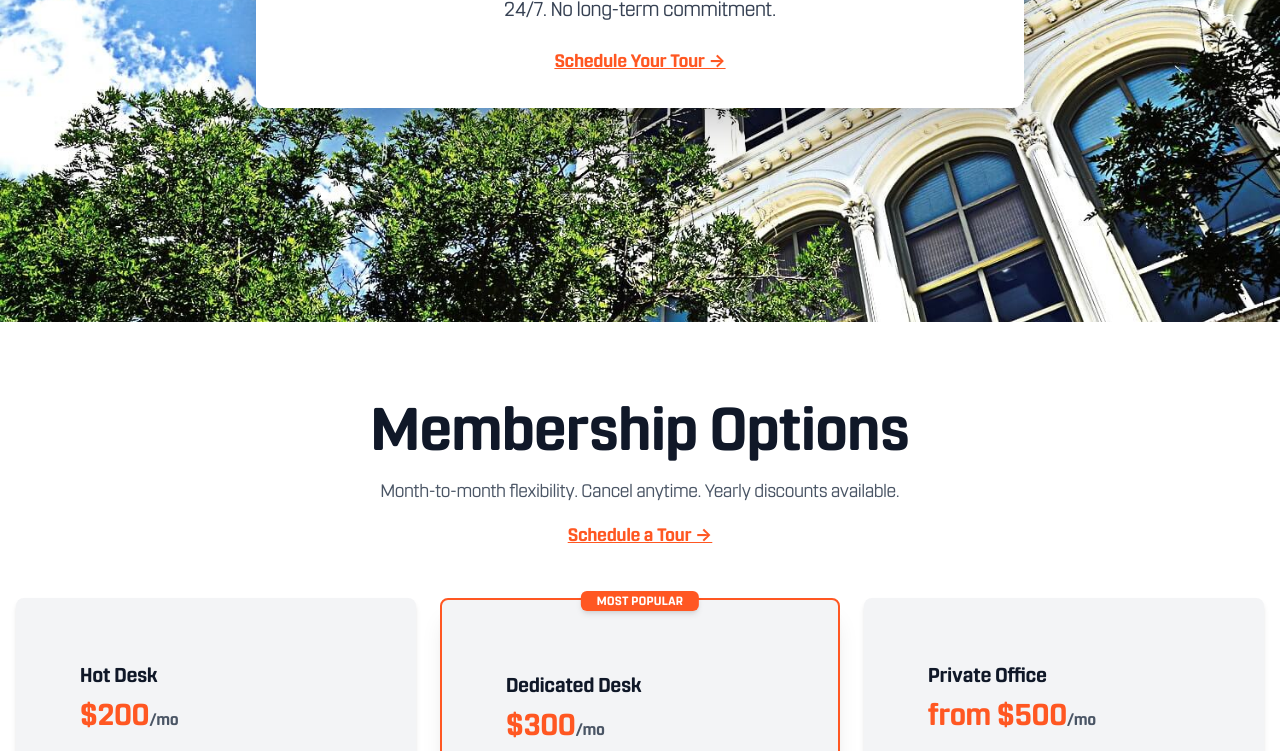
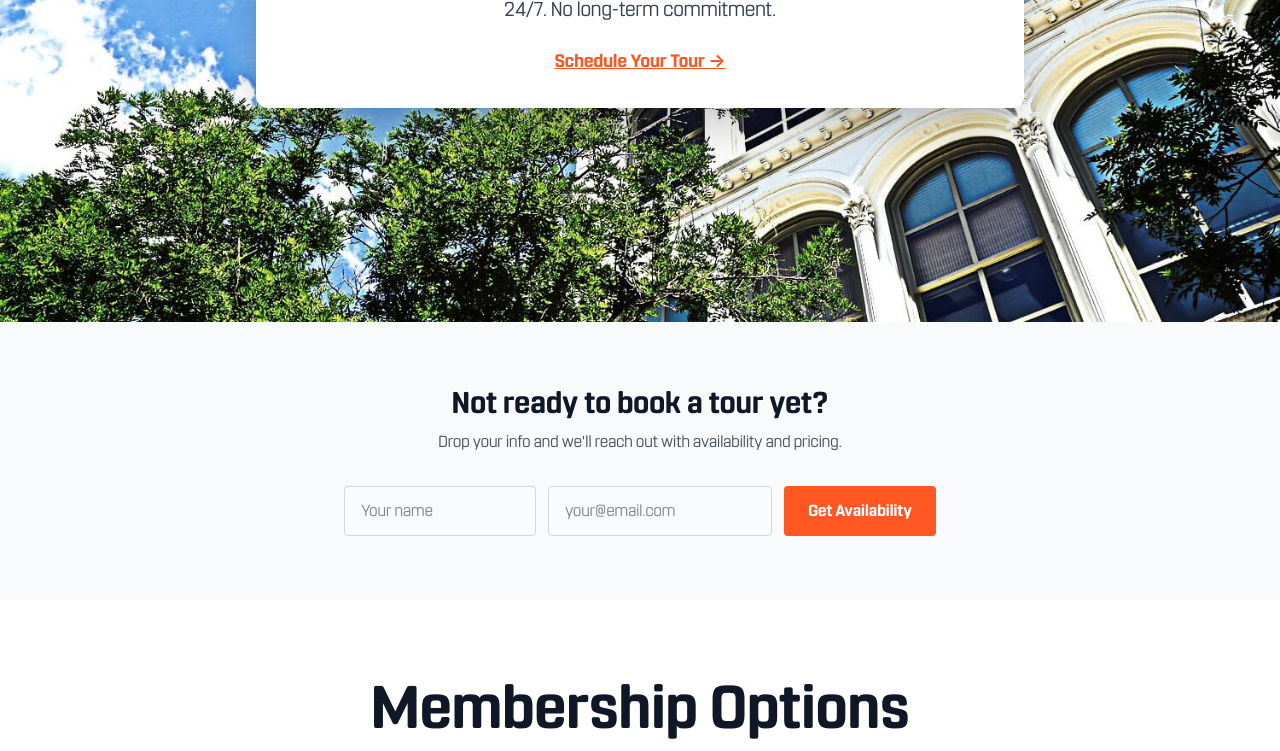
Before and after one commit to jakeabel217/homebase-website, a Next.js app: page / in a window 1280 px wide. Shown: the part 478-1229 px from the top of the page. Built offline with nearby package versions, Linux system fonts and the light colour scheme.

Commit message:
Update Calendly links to homebasebaltimore/30min

```diff
--- a/app/blog/coworking-vs-traditional-office/page.tsx
+++ b/app/blog/coworking-vs-traditional-office/page.tsx
@@ -38,7 +38,7 @@ export default function CoworkingVsTraditional() {
                 Blog
               </Link>
               <a
-                href="https://calendly.com/jakeabel217/30min"
+                href="https://calendly.com/homebasebaltimore/30min"
                 target="_blank"
                 className="text-[#FF5722] font-semibold hover:text-[#E64A19] transition text-sm whitespace-nowrap"
                 style={{
@@ -342,7 +342,7 @@ export default function CoworkingVsTraditional() {
               </p>
 
               <ol className="list-decimal pl-6 space-y-3 text-lg">
-                <li><a href="https://calendly.com/jakeabel217/30min" target="_blank" className="text-[#FF5722] font-bold hover:text-[#E64A19] transition">Schedule a free tour of HomeBase Baltimore</a> to see our space and meet the community</li>
+                <li><a href="https://calendly.com/homebasebaltimore/30min" target="_blank" className="text-[#FF5722] font-bold hover:text-[#E64A19] transition">Schedule a free tour of HomeBase Baltimore</a> to see our space and meet the community</li>
                 <li>Try a day pass ($25) to actually work from the space for a full day</li>
                 <li>Talk to current members about their experience (we'll introduce you during your tour)</li>
                 <li>Compare the total costs of coworking versus your current or planned office</li>
@@ -363,7 +363,7 @@ export default function CoworkingVsTraditional() {
 
               <p className="text-lg">
                 <a
-                  href="https://calendly.com/jakeabel217/30min"
+                  href="https://calendly.com/homebasebaltimore/30min"
                   target="_blank"
                   className="text-[#FF5722] font-bold hover:text-[#E64A19] transition"
                 >
--- a/app/blog/day-in-life-homebase-baltimore/page.tsx
+++ b/app/blog/day-in-life-homebase-baltimore/page.tsx
@@ -38,7 +38,7 @@ export default function DayInLifePost() {
                 Blog
               </Link>
               <a
-                href="https://calendly.com/jakeabel217/30min"
+                href="https://calendly.com/homebasebaltimore/30min"
                 target="_blank"
                 className="text-[#FF5722] font-semibold hover:text-[#E64A19] transition text-sm whitespace-nowrap"
                 style={{
@@ -262,7 +262,7 @@ export default function DayInLifePost() {
               <p className="text-lg">
                 Ready to experience HomeBase for yourself?{' '}
                 <a
-                  href="https://calendly.com/jakeabel217/30min"
+                  href="https://calendly.com/homebasebaltimore/30min"
                   target="_blank"
                   className="text-[#FF5722] font-bold hover:text-[#E64A19] transition"
                 >
--- a/app/blog/page.tsx
+++ b/app/blog/page.tsx
@@ -39,7 +39,7 @@ export default function BlogIndex() {
                 Blog
               </Link>
               <a
-                href="https://calendly.com/jakeabel217/30min"
+                href="https://calendly.com/homebasebaltimore/30min"
                 target="_blank"
                 className="text-[#FF5722] font-semibold hover:text-[#E64A19] transition text-sm whitespace-nowrap"
                 style={{
@@ -130,7 +130,7 @@ export default function BlogIndex() {
             Tour HomeBase Baltimore and discover why hundreds of professionals have made it their workspace home.
           </p>
           <a
-            href="https://calendly.com/jakeabel217/30min"
+            href="https://calendly.com/homebasebaltimore/30min"
             target="_blank"
             className="inline-block px-8 py-3 bg-[#FF5722] text-white font-semibold rounded-lg hover:bg-[#E64A19] transition"
           >
--- a/app/blog/private-office-rental-baltimore/page.tsx
+++ b/app/blog/private-office-rental-baltimore/page.tsx
@@ -39,7 +39,7 @@ export default function PrivateOfficeRentalBaltimore() {
                 Blog
               </Link>
               <a
-                href="https://calendly.com/jakeabel217/30min"
+                href="https://calendly.com/homebasebaltimore/30min"
                 target="_blank"
                 className="text-[#FF5722] font-semibold hover:text-[#E64A19] transition text-sm whitespace-nowrap"
                 style={{
@@ -155,7 +155,7 @@ export default function PrivateOfficeRentalBaltimore() {
 
               <p className="text-lg">
                 <a
-                  href="https://calendly.com/jakeabel217/30min"
+                  href="https://calendly.com/homebasebaltimore/30min"
                   target="_blank"
                   className="text-[#FF5722] font-bold hover:text-[#E64A19] transition"
                 >
--- a/app/blog/top-10-coworking-spaces-baltimore-2026/page.tsx
+++ b/app/blog/top-10-coworking-spaces-baltimore-2026/page.tsx
@@ -38,7 +38,7 @@ export default function TopCoworkingSpaces() {
                 Blog
               </Link>
               <a
-                href="https://calendly.com/jakeabel217/30min"
+                href="https://calendly.com/homebasebaltimore/30min"
                 target="_blank"
                 className="text-[#FF5722] font-semibold hover:text-[#E64A19] transition text-sm whitespace-nowrap"
                 style={{
@@ -152,7 +152,7 @@ export default function TopCoworkingSpaces() {
               </p>
 
               <p className="text-lg">
-                <a href="https://calendly.com/jakeabel217/30min" target="_blank" className="text-[#FF5722] font-bold hover:text-[#E64A19] transition">
+                <a href="https://calendly.com/homebasebaltimore/30min" target="_blank" className="text-[#FF5722] font-bold hover:text-[#E64A19] transition">
                   Book a free tour of HomeBase Baltimore →
                 </a>
               </p>
@@ -286,7 +286,7 @@ export default function TopCoworkingSpaces() {
               <p className="text-lg">
                 <strong>Ready to see for yourself?</strong>{' '}
                 <a
-                  href="https://calendly.com/jakeabel217/30min"
+                  href="https://calendly.com/homebasebaltimore/30min"
                   target="_blank"
                   className="text-[#FF5722] font-bold hover:text-[#E64A19] transition"
                 >
--- a/app/page.tsx
+++ b/app/page.tsx
@@ -8,6 +8,10 @@ export default function Home() {
   const [isScrolled, setIsScrolled] = useState(false);
   const [currentPhotoIndex, setCurrentPhotoIndex] = useState(0);
   const [menuOpen, setMenuOpen] = useState(false);
+  const [leadName, setLeadName] = useState('');
+  const [leadEmail, setLeadEmail] = useState('');
+  const [leadSubmitting, setLeadSubmitting] = useState(false);
+  const [leadSubmitted, setLeadSubmitted] = useState(false);
 
   const photos = [
     { src: '/images/building.jpg', alt: 'Building' },
@@ -105,7 +109,7 @@ export default function Home() {
                 Blog
               </Link>
               <a
-                href="https://calendly.com/jakeabel217/30min"
+                href="https://calendly.com/homebasebaltimore/30min"
                 target="_blank"
                 className="text-[#FF5722] font-semibold hover:text-[#E64A19] transition text-sm whitespace-nowrap"
                 style={{
@@ -157,7 +161,7 @@ export default function Home() {
                 Blog
               </Link>
               <a
-                href="https://calendly.com/jakeabel217/30min"
+                href="https://calendly.com/homebasebaltimore/30min"
                 target="_blank"
                 className="inline-block w-fit text-[#FF5722] font-semibold hover:text-[#E64A19] transition text-sm whitespace-nowrap"
                 style={{
@@ -202,13 +206,70 @@ export default function Home() {
               Flexible co-working and office space near Camden Yards. Professional. Accessible 24/7. No long-term commitment.
             </p>
             <a
-              href="https://calendly.com/jakeabel217/30min"
+              href="https://calendly.com/homebasebaltimore/30min"
               target="_blank"
               className="inline-block text-[#FF5722] text-lg font-bold hover:text-[#E64A19] transition underline"
             >
               Schedule Your Tour →
             </a>
           </div>
+        </div>
+      </section>
+
+      {/* Email Capture */}
+      <section className="py-16 px-4 bg-gray-50">
+        <div className="max-w-2xl mx-auto text-center">
+          <h2 className="text-2xl md:text-3xl font-bold text-gray-900 mb-2">Not ready to book a tour yet?</h2>
+          <p className="text-gray-600 mb-8">Drop your info and we&apos;ll reach out with availability and pricing.</p>
+          {leadSubmitted ? (
+            <p className="text-green-600 font-semibold text-lg">Thanks! We&apos;ll be in touch soon.</p>
+          ) : (
+            <form
+              onSubmit={async (e) => {
+                e.preventDefault();
+                if (!leadName.trim() || !leadEmail.trim() || !leadEmail.includes('@')) return;
+                setLeadSubmitting(true);
+                try {
+                  await fetch('https://formspree.io/f/xwkgwjkl', {
+                    method: 'POST',
+                    headers: { 'Content-Type': 'application/json', Accept: 'application/json' },
+                    body: JSON.stringify({ name: leadName, email: leadEmail }),
+                  });
+                  setLeadSubmitted(true);
+                } catch {
+                  // silent fail — still show success to avoid confusing the visitor
+                  setLeadSubmitted(true);
+                } finally {
+                  setLeadSubmitting(false);
+                }
+              }}
+              className="flex flex-col sm:flex-row gap-3 justify-center"
+            >
+              <input
+                type="text"
+                required
+                placeholder="Your name"
+                value={leadName}
+                onChange={(e) => setLeadName(e.target.value)}
+                className="px-4 py-3 rounded border border-gray-300 text-gray-900 focus:outline-none focus:ring-2 focus:ring-[#FF5722] sm:w-48"
+              />
+              <input
+                type="email"
+                required
+                placeholder="your@email.com"
+                value={leadEmail}
+                onChange={(e) => setLeadEmail(e.target.value)}
+                className="px-4 py-3 rounded border border-gray-300 text-gray-900 focus:outline-none focus:ring-2 focus:ring-[#FF5722] sm:w-56"
+              />
+              <button
+                type="submit"
+                disabled={leadSubmitting}
+                className="bg-[#FF5722] text-white font-semibold px-6 py-3 rounded hover:bg-[#E64A19] transition disabled:opacity-60"
+              >
+                {leadSubmitting ? 'Sending…' : 'Get Availability'}
+              </button>
+            </form>
+          )}
         </div>
       </section>
 
@@ -219,7 +280,7 @@ export default function Home() {
             <h2 className="text-3xl md:text-5xl lg:text-6xl font-bold text-gray-900 mb-4">Membership Options</h2>
             <p className="text-lg text-gray-600 mb-4">Month-to-month flexibility. Cancel anytime. Yearly discounts available.</p>
             <a
-              href="https://calendly.com/jakeabel217/30min"
+              href="https://calendly.com/homebasebaltimore/30min"
               target="_blank"
               className="inline-block text-[#FF5722] text-lg font-bold hover:text-[#E64A19] transition underline"
             >
@@ -258,7 +319,7 @@ export default function Home() {
                   <span className="text-gray-700">Premium coffee & amenities</span>
                 </li>
               </ul>
-              <a href="https://calendly.com/jakeabel217/30min" target="_blank" className="block text-center w-full mt-4 bg-gray-900 text-white py-3 px-4 rounded hover:bg-gray-800 transition text-sm font-medium">
+              <a href="https://calendly.com/homebasebaltimore/30min" target="_blank" className="block text-center w-full mt-4 bg-gray-900 text-white py-3 px-4 rounded hover:bg-gray-800 transition text-sm font-medium">
                 Schedule a Tour →
               </a>
             </div>
@@ -298,7 +359,7 @@ export default function Home() {
                   <span className="text-gray-700">All hot desk amenities</span>
                 </li>
               </ul>
-              <a href="https://calendly.com/jakeabel217/30min" target="_blank" className="block text-center w-full mt-4 bg-gray-900 text-white py-3 px-4 rounded hover:bg-gray-800 transition text-sm font-medium">
+              <a href="https://calendly.com/homebasebaltimore/30min" target="_blank" className="block text-center w-full mt-4 bg-gray-900 text-white py-3 px-4 rounded hover:bg-gray-800 transition text-sm font-medium">
                 Schedule a Tour →
               </a>
             </div>
@@ -333,7 +394,7 @@ export default function Home() {
                   <span className="text-gray-700">Priority meeting room access</span>
                 </li>
               </ul>
-              <a href="https://calendly.com/jakeabel217/30min" target="_blank" className="block text-center w-full mt-4 bg-gray-900 text-white py-3 px-4 rounded hover:bg-gray-800 transition text-sm font-medium">
+              <a href="https://calendly.com/homebasebaltimore/30min" target="_blank" className="block text-center w-full mt-4 bg-gray-900 text-white py-3 px-4 rounded hover:bg-gray-800 transition text-sm font-medium">
                 Schedule a Tour →
               </a>
             </div>
@@ -541,7 +602,7 @@ export default function Home() {
             <h2 className="text-3xl md:text-5xl lg:text-6xl font-bold text-gray-900 mb-6">Get In Touch</h2>
             <p className="text-xl text-gray-600 mb-4">Ready to see the space? Let's schedule a tour.</p>
             <a
-              href="https://calendly.com/jakeabel217/30min"
+              href="https://calendly.com/homebasebaltimore/30min"
               target="_blank"
               className="inline-block text-[#FF5722] text-lg font-bold hover:text-[#E64A19] transition underline"
             >
```
Also changed, not shown: 2 other files (tests, documents, lock files or other folders).
